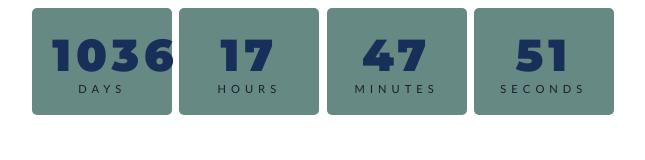
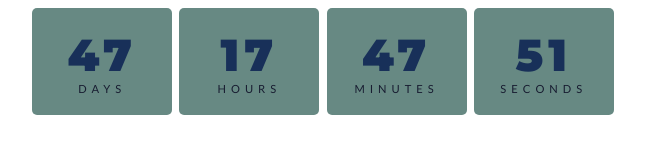
Before and after one commit to kazuhaking/Study-Code, a plain HTML site: page Others/New folder/index.html in a window 1280 px wide. Shown: the whole page, without its empty margins (317-962 px from the left). Drawn offline with Linux system fonts and the light colour scheme.

Commit message:
Update index.html

```diff
--- a/Others/New folder/index.html
+++ b/Others/New folder/index.html
@@ -4,7 +4,7 @@
     <meta charset="UTF-8">
     <meta name="viewport" content="width=device-width, initial-scale=1.0">
     <link rel="stylesheet" href="https://fonts.googleapis.com/css?family=Lato:400,700|Montserrat:900">
-    <title>Đồng hồ đếm ngược</title>
+    <title>Countdown</title>
     <style>
 
 body{
@@ -78,7 +78,7 @@ body{
 </body>
 <script>
     const year = new Date().getFullYear();
-const myDate = new Date('Oct 15, 2024 00:00:00');
+const myDate = new Date('Jan 30, 2022 00:00:00');
 console.log(myDate);
 
 // countdown
```
